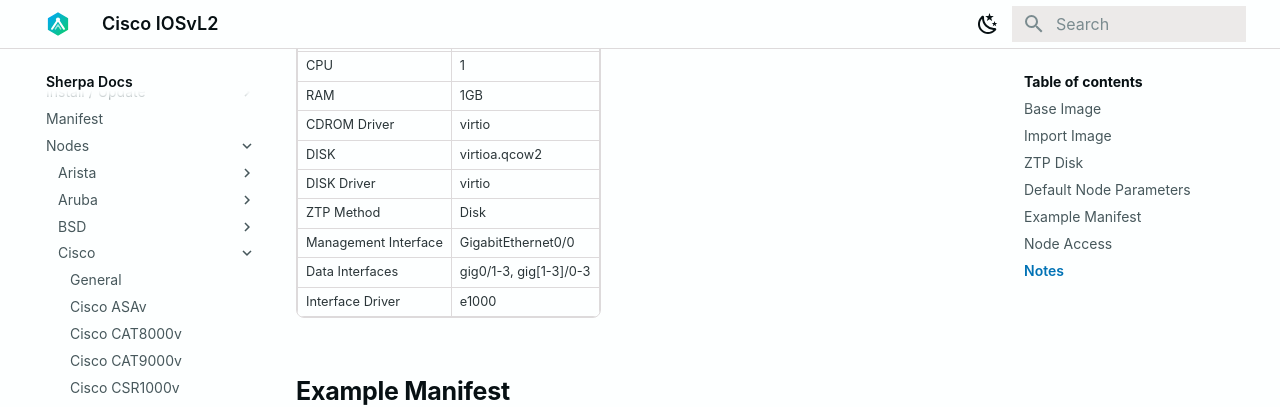
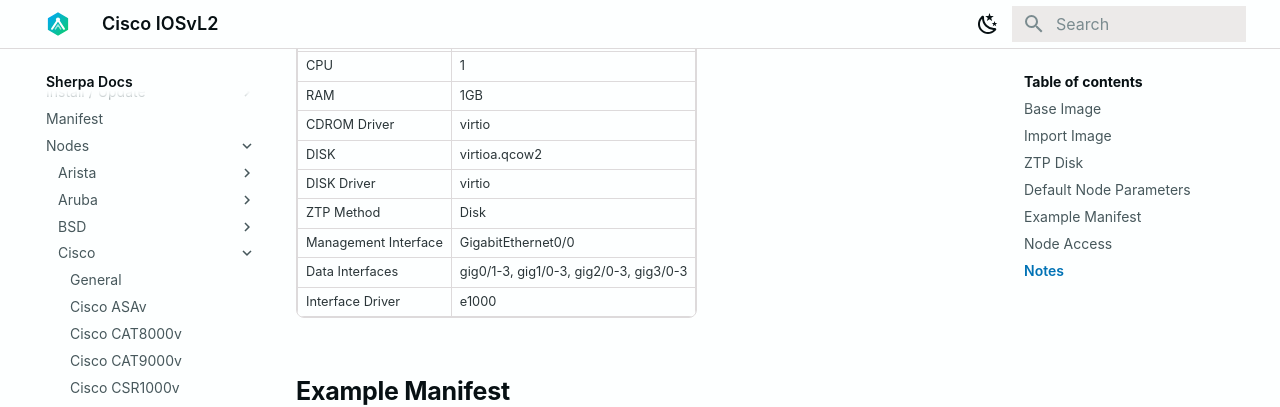
Before and after one commit to bwks/sherpa-docs, an MkDocs documentation site: the page built from docs/nodes/cisco/cisco-iosvl2.md, in a window 1280 px wide and 900 px high, scrolled down 787 px. Shown: the top 407 px of the window. Built offline with MkDocs 1.6.1 and Material for MkDocs 9.7.7, drawn with Linux system fonts in a browser that asks for light colours.

Commit message:
docs: list the IOSvL2 data interfaces by slot [skip ci]
Co-Authored-By: Claude Opus 5.5 <noreply@anthropic.com>

```diff
--- a/docs/nodes/cisco/cisco-iosvl2.md
+++ b/docs/nodes/cisco/cisco-iosvl2.md
@@ -34,7 +34,7 @@ is cloned during instance creation.
 | DISK Driver          | virtio          |
 | ZTP Method           | Disk            |
 | Management Interface | GigabitEthernet0/0 |
-| Data Interfaces      | gig0/1-3, gig[1-3]/0-3 |
+| Data Interfaces      | gig0/1-3, gig1/0-3, gig2/0-3, gig3/0-3 |
 | Interface Driver     | e1000           |
 
 ## Example Manifest
```
